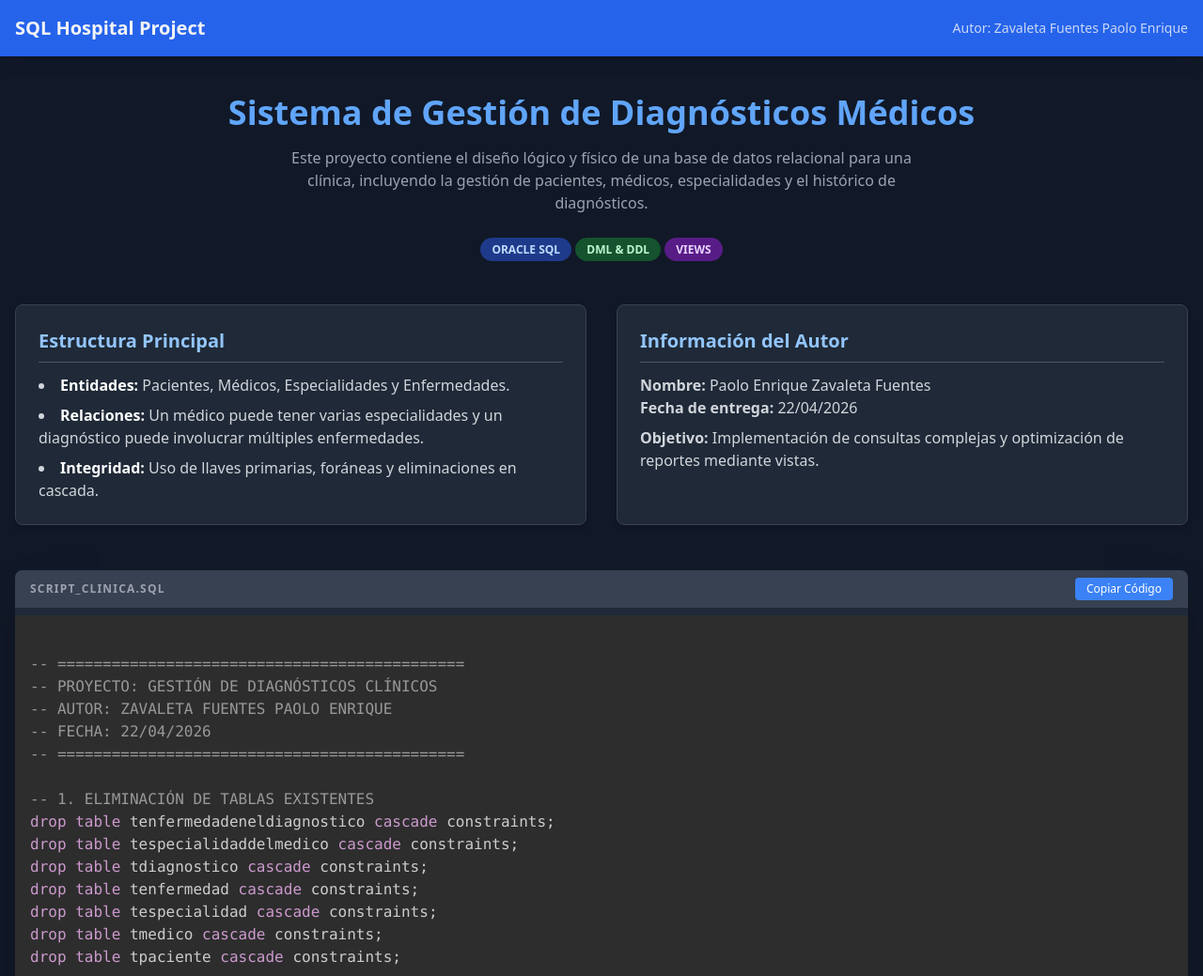
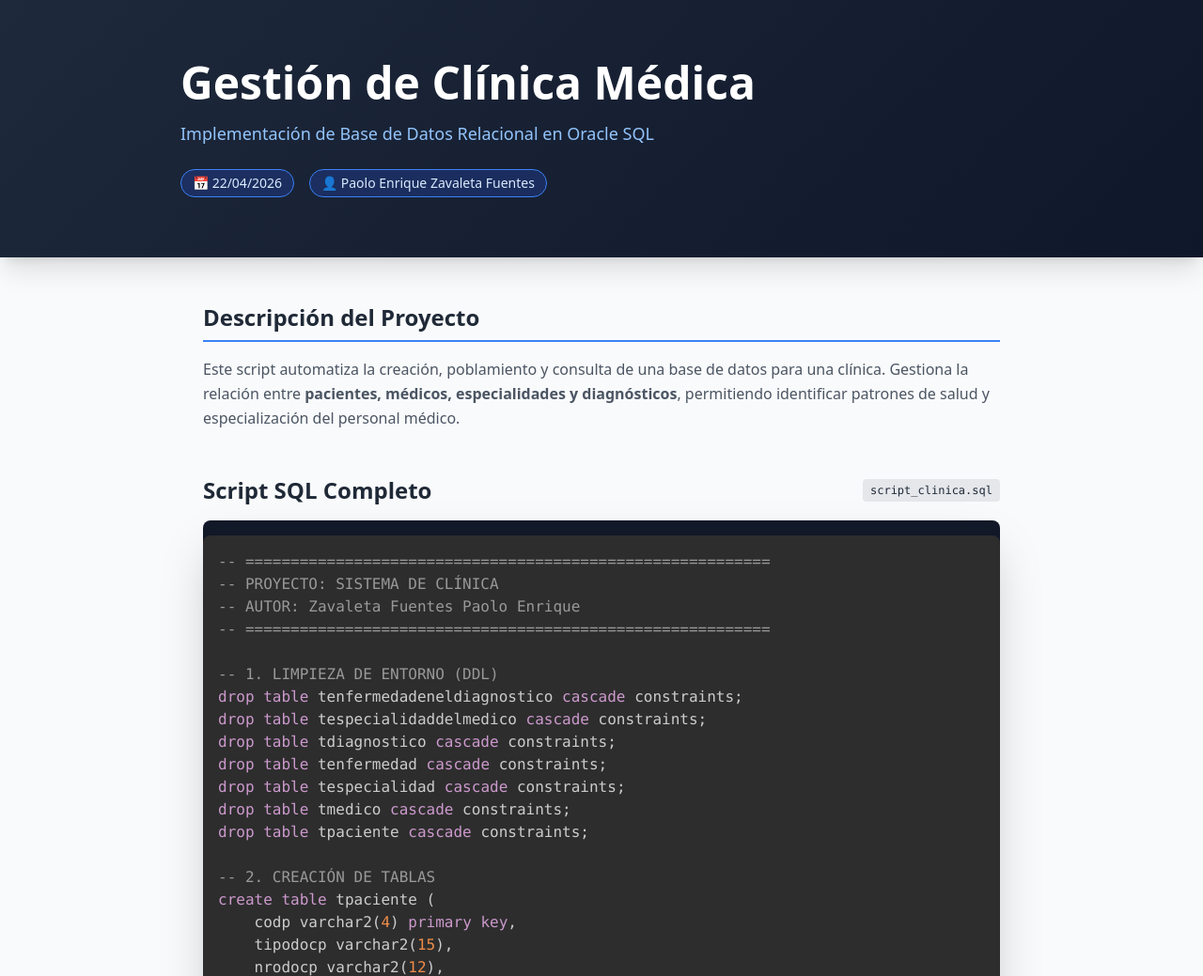
Before and after one commit to Enrique-024100691i/Codigo-clases, a plain HTML site: page Taller 2.3. Vistas/index.html in a window 1280 px wide. Shown: the top 1039 px of the page at 94% size. Drawn offline with nearby package versions, Linux system fonts and the light colour scheme.

Commit message:
Update index.html

```diff
--- a/Taller 2.3. Vistas/index.html
+++ b/Taller 2.3. Vistas/index.html
@@ -3,64 +3,51 @@
 <head>
     <meta charset="UTF-8">
     <meta name="viewport" content="width=device-width, initial-scale=1.0">
-    <title>Documentación de Base de Datos Clínica - Paolo Zavaleta</title>
+    <title>Documentación SQL - Clínica Médica</title>
     <script src="https://cdn.tailwindcss.com"></script>
-    <link rel="stylesheet" href="https://cdnjs.cloudflare.com/ajax/libs/prism/1.29.0/themes/prism-tomorrow.min.css">
+    <link href="https://cdnjs.cloudflare.com/ajax/libs/prism/1.29.0/themes/prism-tomorrow.min.css" rel="stylesheet" />
+    <style>
+        pre { border-radius: 8px; margin-top: 1rem !important; }
+        .gradient-bg { background: linear-gradient(135deg, #1e293b 0%, #0f172a 100%); }
+    </style>
 </head>
-<body class="bg-gray-900 text-gray-100 font-sans leading-normal tracking-normal">
+<body class="bg-gray-50 text-gray-800 font-sans">
 
-    <nav class="bg-blue-600 p-4 shadow-lg sticky top-0 z-50">
-        <div class="container mx-auto flex justify-between items-center">
-            <h1 class="text-xl font-bold">SQL Hospital Project</h1>
-            <p class="text-sm opacity-80">Autor: Zavaleta Fuentes Paolo Enrique</p>
+    <header class="gradient-bg text-white py-16 px-6 shadow-xl">
+        <div class="max-w-4xl mx-auto">
+            <h1 class="text-4xl md:text-5xl font-extrabold mb-4">Gestión de Clínica Médica</h1>
+            <p class="text-blue-300 text-lg font-medium">Implementación de Base de Datos Relacional en Oracle SQL</p>
+            <div class="mt-6 flex flex-wrap gap-4 text-sm">
+                <span class="bg-blue-900/50 border border-blue-500 px-3 py-1 rounded-full text-blue-100">📅 22/04/2026</span>
+                <span class="bg-blue-900/50 border border-blue-500 px-3 py-1 rounded-full text-blue-100">👤 Paolo Enrique Zavaleta Fuentes</span>
+            </div>
         </div>
-    </nav>
+    </header>
 
-    <main class="container mx-auto mt-10 px-4 pb-20">
+    <main class="max-w-4xl mx-auto py-12 px-6">
 
-        <section class="mb-12 text-center">
-            <h2 class="text-4xl font-extrabold text-blue-400 mb-4">Sistema de Gestión de Diagnósticos Médicos</h2>
-            <p class="text-gray-400 max-w-2xl mx-auto">
-                Este proyecto contiene el diseño lógico y físico de una base de datos relacional para una clínica,
-                incluyendo la gestión de pacientes, médicos, especialidades y el histórico de diagnósticos.
+        <section class="mb-12">
+            <h2 class="text-2xl font-bold border-b-2 border-blue-500 pb-2 mb-4">Descripción del Proyecto</h2>
+            <p class="text-gray-600 leading-relaxed">
+                Este script automatiza la creación, poblamiento y consulta de una base de datos para una clínica.
+                Gestiona la relación entre <strong>pacientes, médicos, especialidades y diagnósticos</strong>, permitiendo
+                identificar patrones de salud y especialización del personal médico.
             </p>
-            <div class="mt-6">
-                <span class="bg-blue-900 text-blue-200 px-3 py-1 rounded-full text-xs font-semibold uppercase">Oracle SQL</span>
-                <span class="bg-green-900 text-green-200 px-3 py-1 rounded-full text-xs font-semibold uppercase">DML & DDL</span>
-                <span class="bg-purple-900 text-purple-200 px-3 py-1 rounded-full text-xs font-semibold uppercase">Views</span>
-            </div>
         </section>
 
-        <section class="grid grid-cols-1 md:grid-cols-2 gap-8 mb-12">
-            <div class="bg-gray-800 p-6 rounded-lg border border-gray-700 shadow-md">
-                <h3 class="text-xl font-semibold text-blue-300 mb-3 border-b border-gray-600 pb-2">Estructura Principal</h3>
-                <ul class="list-disc list-inside space-y-2 text-gray-300">
-                    <li><strong class="text-white">Entidades:</strong> Pacientes, Médicos, Especialidades y Enfermedades.</li>
-                    <li><strong class="text-white">Relaciones:</strong> Un médico puede tener varias especialidades y un diagnóstico puede involucrar múltiples enfermedades.</li>
-                    <li><strong class="text-white">Integridad:</strong> Uso de llaves primarias, foráneas y eliminaciones en cascada.</li>
-                </ul>
+        <section class="mb-12">
+            <div class="flex items-center justify-between mb-4">
+                <h2 class="text-2xl font-bold">Script SQL Completo</h2>
+                <span class="text-xs font-mono bg-gray-200 px-2 py-1 rounded">script_clinica.sql</span>
             </div>
-            <div class="bg-gray-800 p-6 rounded-lg border border-gray-700 shadow-md">
-                <h3 class="text-xl font-semibold text-blue-300 mb-3 border-b border-gray-600 pb-2">Información del Autor</h3>
-                <p class="text-gray-300"><strong>Nombre:</strong> Paolo Enrique Zavaleta Fuentes</p>
-                <p class="text-gray-300"><strong>Fecha de entrega:</strong> 22/04/2026</p>
-                <p class="text-gray-300 mt-2"><strong>Objetivo:</strong> Implementación de consultas complejas y optimización de reportes mediante vistas.</p>
-            </div>
-        </section>
 
-        <section class="bg-gray-800 rounded-lg overflow-hidden shadow-2xl">
-            <div class="flex items-center justify-between px-4 py-2 bg-gray-700">
-                <span class="text-xs uppercase font-bold tracking-widest text-gray-400">script_clinica.sql</span>
-                <button class="bg-blue-500 hover:bg-blue-600 text-white text-xs px-3 py-1 rounded transition">Copiar Código</button>
-            </div>
-            <pre class="p-4 overflow-x-auto"><code class="language-sql">
--- =============================================
--- PROYECTO: GESTIÓN DE DIAGNÓSTICOS CLÍNICOS
--- AUTOR: ZAVALETA FUENTES PAOLO ENRIQUE
--- FECHA: 22/04/2026
--- =============================================
+            <div class="bg-gray-900 rounded-lg shadow-2xl overflow-hidden">
+                <pre><code class="language-sql">-- ==========================================================
+-- PROYECTO: SISTEMA DE CLÍNICA
+-- AUTOR: Zavaleta Fuentes Paolo Enrique
+-- ==========================================================
 
--- 1. ELIMINACIÓN DE TABLAS EXISTENTES
+-- 1. LIMPIEZA DE ENTORNO (DDL)
 drop table tenfermedadeneldiagnostico cascade constraints;
 drop table tespecialidaddelmedico cascade constraints;
 drop table tdiagnostico cascade constraints;
@@ -69,7 +56,7 @@ drop table tespecialidad cascade constraints;
 drop table tmedico cascade constraints;
 drop table tpaciente cascade constraints;
 
--- 2. CREACIÓN DE LA ESTRUCTURA (DDL)
+-- 2. CREACIÓN DE TABLAS
 create table tpaciente (
     codp varchar2(4) primary key,
     tipodocp varchar2(15),
@@ -81,6 +68,7 @@ create table tpaciente (
     generop char(1)
 );
 
+-- [Resto del código de creación...]
 create table tmedico (
     codm varchar2(4) primary key,
     tipodocm varchar2(15),
@@ -93,78 +81,48 @@ create table tmedico (
     generom char(1)
 );
 
-create table tespecialidad (
-    codesp varchar2(4) primary key,
-    nombreesp varchar2(70),
-    descripcionesp varchar2(100)
-);
+-- [Inserción de datos...]
+insert into tpaciente values ('p01','dni','11111111','salas','rivas','juan',date '2000-02-02','m');
+insert into tmedico values ('m1','dni','33333333','zela','ramirez','javier','999999999',date '1970-10-10','m');
 
-create table tenfermedad (
-    code varchar2(4) primary key,
-    nombree varchar2(50),
-    descripcione varchar2(100)
-);
-
-create table tdiagnostico (
-    codd varchar2(4) primary key,
-    fechahorad timestamp,
-    descripciond varchar2(100),
-    codp varchar2(4),
-    codm varchar2(4),
-    foreign key (codp) references tpaciente(codp),
-    foreign key (codm) references tmedico(codm)
-);
-
-create table tespecialidaddelmedico (
-    codespm varchar2(4) primary key,
-    codesp varchar2(4),
-    codm varchar2(4),
-    fechaobtencion date,
-    foreign key (codesp) references tespecialidad(codesp),
-    foreign key (codm) references tmedico(codm)
-);
-
-create table tenfermedadeneldiagnostico (
-    coded varchar2(4) primary key,
-    code varchar2(4),
-    codd varchar2(4),
-    foreign key (code) references tenfermedad(code),
-    foreign key (codd) references tdiagnostico(codd)
-);
-
--- 3. INSERCIÓN DE DATOS DE PRUEBA (DML)
-insert into tpaciente values ('p01','dni','11111111','salas','rivas','juan',date '2000-02-02','m');
-insert into tpaciente values ('p02','dni','22222222','perez','rozas','elena',date '2020-10-01','f');
-
-insert into tmedico values ('m1','dni','33333333','zela','ramirez','javier','999999999',date '1970-10-10','m');
-insert into tmedico values ('m2','carnet','7777','cabral','desousa','alejandra','988888877',date '1975-12-06','f');
-
-insert into tespecialidad values ('esp1','otorrinolaringologia','ojos nariz y boca');
-insert into tespecialidad values ('esp2','pediatria','neonato niño adolescente');
-insert into tespecialidad values ('esp3','cardiologia','corazon sistema circulatorio');
-insert into tespecialidad values ('esp4','odontologia','dientes encias');
-
--- 4. VISTAS Y REPORTES
--- Consulta de médicos y sus especialidades
+-- 3. VISTAS Y REPORTES AVANZADOS
+-- Vista para médicos y sus especialidades
 create view v_medicos_especialidades as
 select m.*, e.nombreesp, e.descripcionesp, em.fechaobtencion
 from tmedico m
 join tespecialidaddelmedico em on m.codm = em.codm
 join tespecialidad e on em.codesp = e.codesp;
 
--- Médicos con 2 o más especialidades
-select nombresm, paternom, maternom, count(*) as cantidad_especialidades
+-- Consulta: Médicos con 2 o más especialidades
+select nombresm, count(*) as cantidad
 from v_medicos_especialidades
 group by nombresm, paternom, maternom
 having count(*) >= 2;
-            </code></pre>
+                </code></pre>
+            </div>
         </section>
 
-        <footer class="mt-16 pt-8 border-t border-gray-800 text-center text-gray-500">
-            <p>&copy; 2026 Paolo Enrique Zavaleta Fuentes - Proyecto Académico SQL</p>
-        </footer>
+        <section class="mb-12">
+            <h2 class="text-2xl font-bold mb-6">Análisis de Consultas</h2>
+            <div class="grid grid-cols-1 md:grid-cols-2 gap-6">
+                <div class="bg-white p-6 rounded-lg shadow border-l-4 border-blue-500">
+                    <h3 class="font-bold text-lg mb-2 text-blue-700">Vistas Dinámicas</h3>
+                    <p class="text-sm text-gray-600">Se implementaron vistas para simplificar JOINs complejos, permitiendo reportes rápidos sobre la disponibilidad de médicos por especialidad.</p>
+                </div>
+                <div class="bg-white p-6 rounded-lg shadow border-l-4 border-green-500">
+                    <h3 class="font-bold text-lg mb-2 text-green-700">Integridad Referencial</h3>
+                    <p class="text-sm text-gray-600">Uso de <code>CASCADE CONSTRAINTS</code> para asegurar que el despliegue del script sea limpio y sin conflictos de llaves foráneas.</p>
+                </div>
+            </div>
+        </section>
 
     </main>
+
+    <footer class="bg-gray-100 py-8 border-t border-gray-200">
+        <div class="max-w-4xl mx-auto px-6 text-center text-gray-500 text-sm">
+            <p>Repositorio creado para fines académicos. Universidad © 2026</p>
+        </div>
+    </footer>
 
     <script src="https://cdnjs.cloudflare.com/ajax/libs/prism/1.29.0/prism.min.js"></script>
     <script src="https://cdnjs.cloudflare.com/ajax/libs/prism/1.29.0/components/prism-sql.min.js"></script>
```
